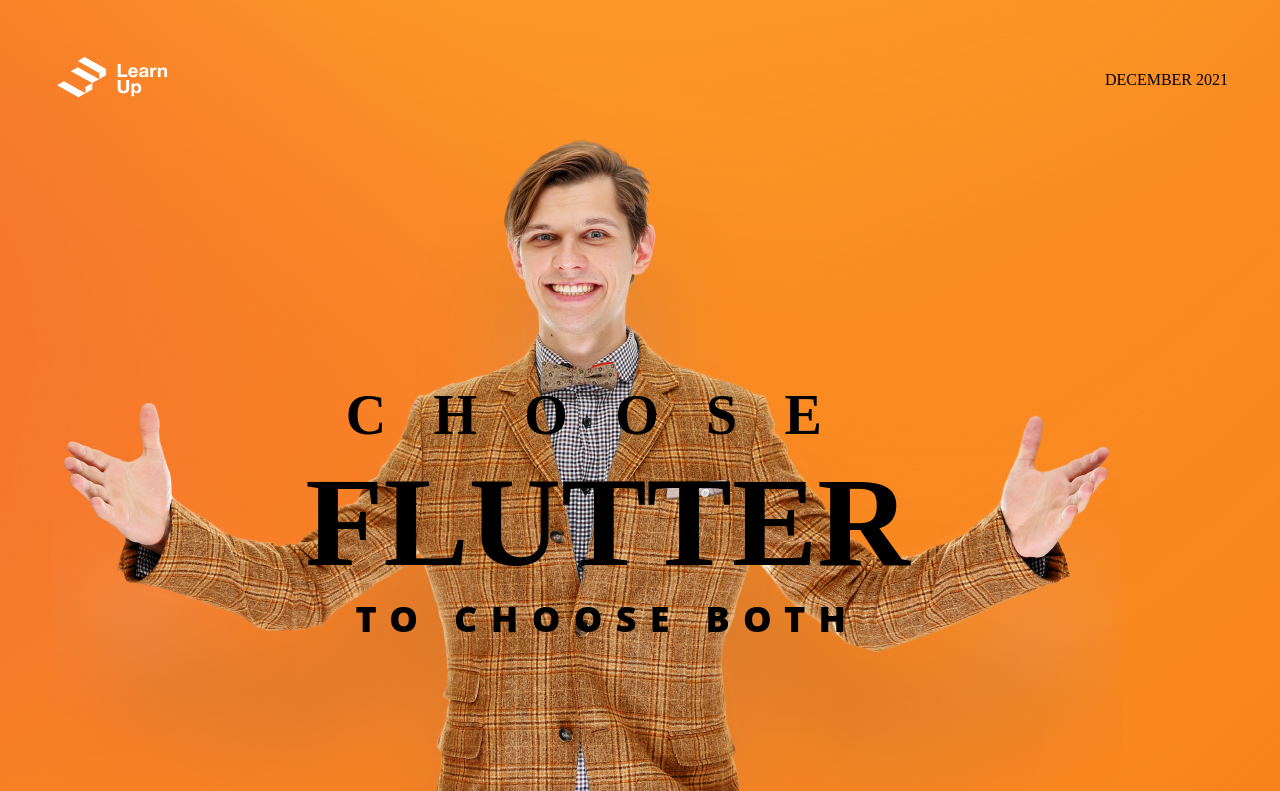
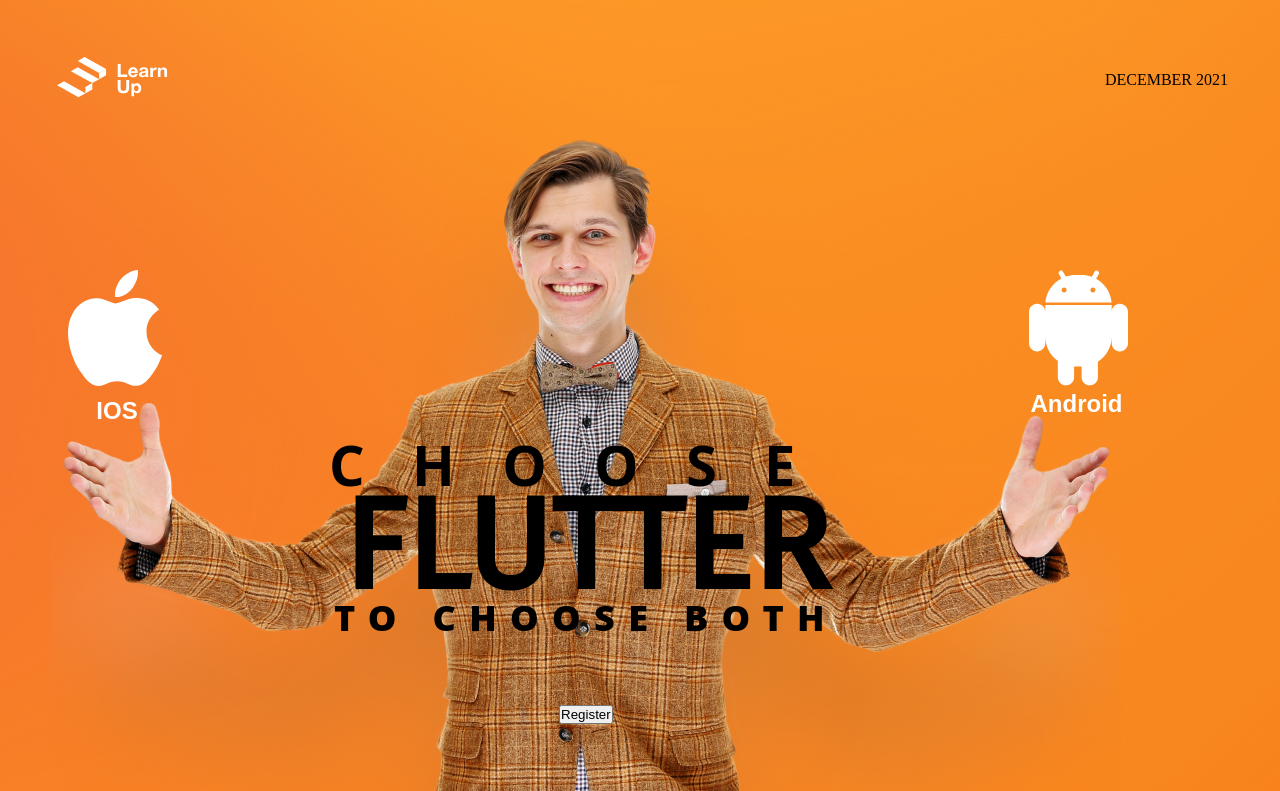
Before and after one commit to eels911/WebHomeworks, a plain HTML site: page index.html in a window 1280 px wide. Shown: the top 791 px of the page. Drawn offline with Linux system fonts and the light colour scheme.

Commit message:
homework4:

```diff
--- a/index.html
+++ b/index.html
@@ -19,7 +19,19 @@
         </tr>
     </table>
         <div class="human">
-            <div class="title">
+            <div class="osicons">
+            <div class="appleimg">
+            <img src="./assets/apple.svg" alt="apple">
+                <p>IOS</p>
+            </div>
+            <div class="androidimg">
+                <img src="./assets/android.svg" alt="android">
+                <p>Android</p>
+            </div>
+        </div>
+
+                <div class="title-wrap">
+                    <div class="title">
                 <div class="choose">
                    CHOOSE
                 </div>
@@ -29,7 +41,10 @@
                 <div class="both">
                     TO CHOOSE BOTH
                 </div>
+                </div>
+                    <button>Register</button>
             </div>
+
 <!--    <img src="./assets/human.png"-->
 <!--&lt;!&ndash;         srcset="./assets/human@2x.png 2x"&ndash;&gt;-->
 <!--         alt=""-->
--- a/style.css
+++ b/style.css
@@ -1,3 +1,4 @@
+@import url('https://fonts.googleapis.com/css2?family=Fira+Sans&display=swap');
 *{
     margin: 0;
     padding: 0;
@@ -8,9 +9,16 @@ body{
     font-size: 16px;
 }
 
-h1{
-    padding: 25px;
+.header{
+    display: flex;
+    justify-content: space-between;
+    align-items: center;
 }
+
+header h5{
+    color: white;
+}
+
 #block1{
     height: 794px;
     width: 100%;
@@ -28,13 +36,12 @@ h1{
     padding-bottom: 72px;
     margin: 0 auto;
 }
-
 table{
     width: 100%;
 }
-.title{
-    padding-left: 43px;
-}
+/*.title{*/
+/*    padding-left: 43px;*/
+/*}*/
 .human{
     width: 1072px;
     height: 669px;
@@ -42,9 +49,46 @@ table{
     /*переделать с позиционированием*/
     background-image: url("./assets/human.png") ;
     padding-top: 250px;
+    position: relative;
 }
+
+.osicons p{
+    color: white;
+    font-family: 'Source Sans Pro', sans-serif;
+    text-align: center;
+    font-weight: bold;
+    font-size: 24px;
+
+}
+.appleimg{
+    position: relative;
+    left: 18px;
+}
+.appleimg p{
+    position: relative;
+    top: 7px;
+    left: 2px;
+}
+.androidimg p{
+    position: relative;
+    right: 2px;
+}
+.androidimg{
+    position: relative;
+    left: 6px;
+}
+.osicons{
+    position: relative;
+    width: 100%;
+    display: flex;
+    justify-content: space-between;
+    flex-wrap: wrap;
+    bottom: 107px;
+
+}
+
 .choose{
-    /*font-family: Open Sans;*/
+    font-family: Open Sans;
     font-style: normal;
     font-weight: bold;
     font-size: 56px;
@@ -62,8 +106,28 @@ h1{
     text-align: center;
 }
 .flutter{
+    font-family: 'Fira Sans', sans-serif;
     margin-top: -33px;
+    font-style: normal;
+
 }
+.title-wrap{
+    position: absolute;
+    text-align:  center;
+    left: 50%;
+    bottom: 72px;
+    margin-left: -257px;
+}
+.title{
+    /*display: flex;*/
+    /*flex-direction: column;*/
+    /*position: relative;*/
+    /*bottom: 140px;*/
+    /*color: white;*/
+  margin-bottom: 63px;
+
+}
+
 .both{
     font-family: Open Sans;
     font-style: normal;
```
Also changed, not shown: assets/android.svg (added), assets/apple.svg (added), fonts/Helvetica-Bold.ttf (added), fonts/Helvetica-BoldOblique.ttf (added), fonts/Helvetica-Oblique.ttf (added), fonts/Helvetica.ttf (added), fonts/helvetica-compressed-5871d14b6903a.otf (added), fonts/helvetica-light-587ebe5a59211.ttf (added), fonts/helvetica-rounded-bold-5871d05ead8de.otf (added).
